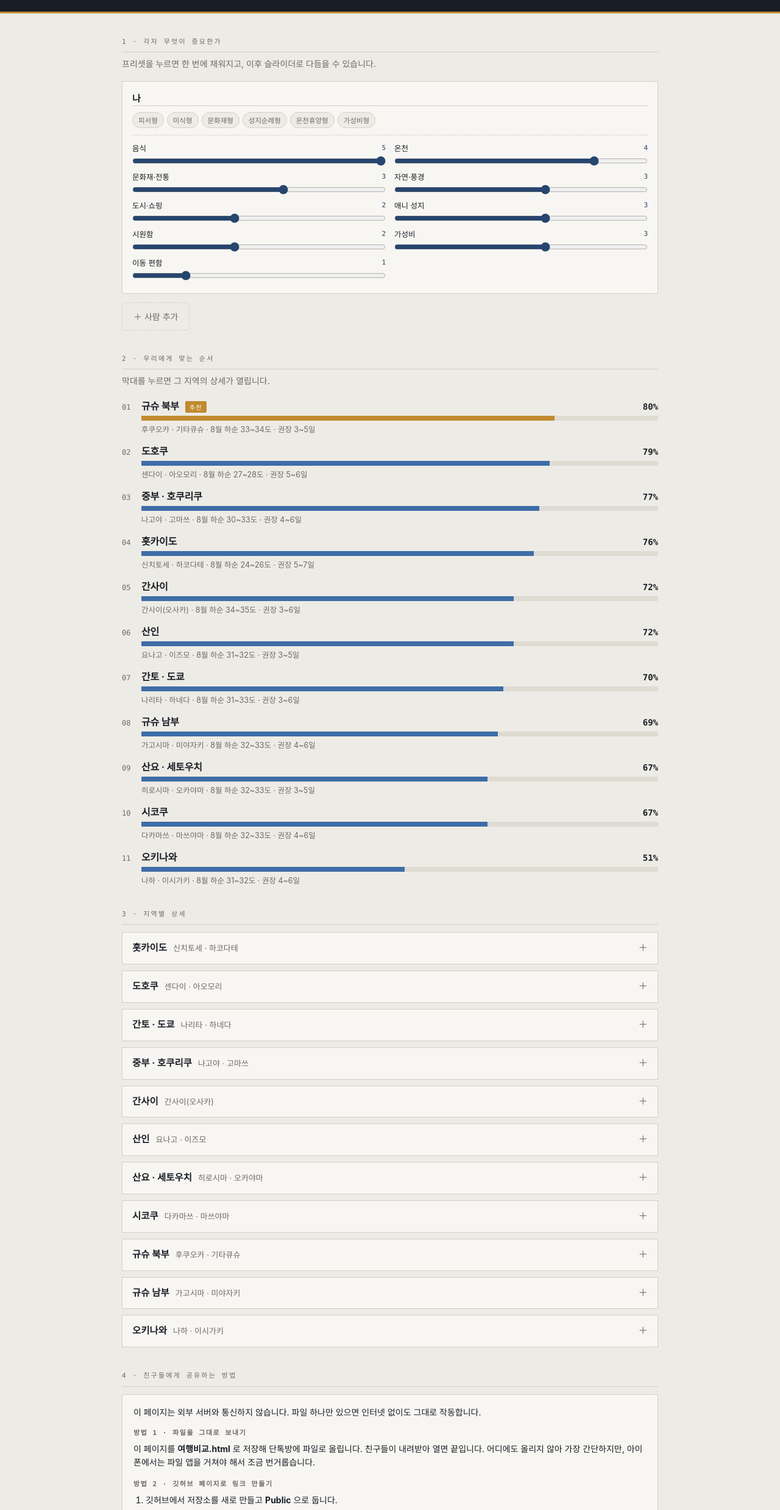
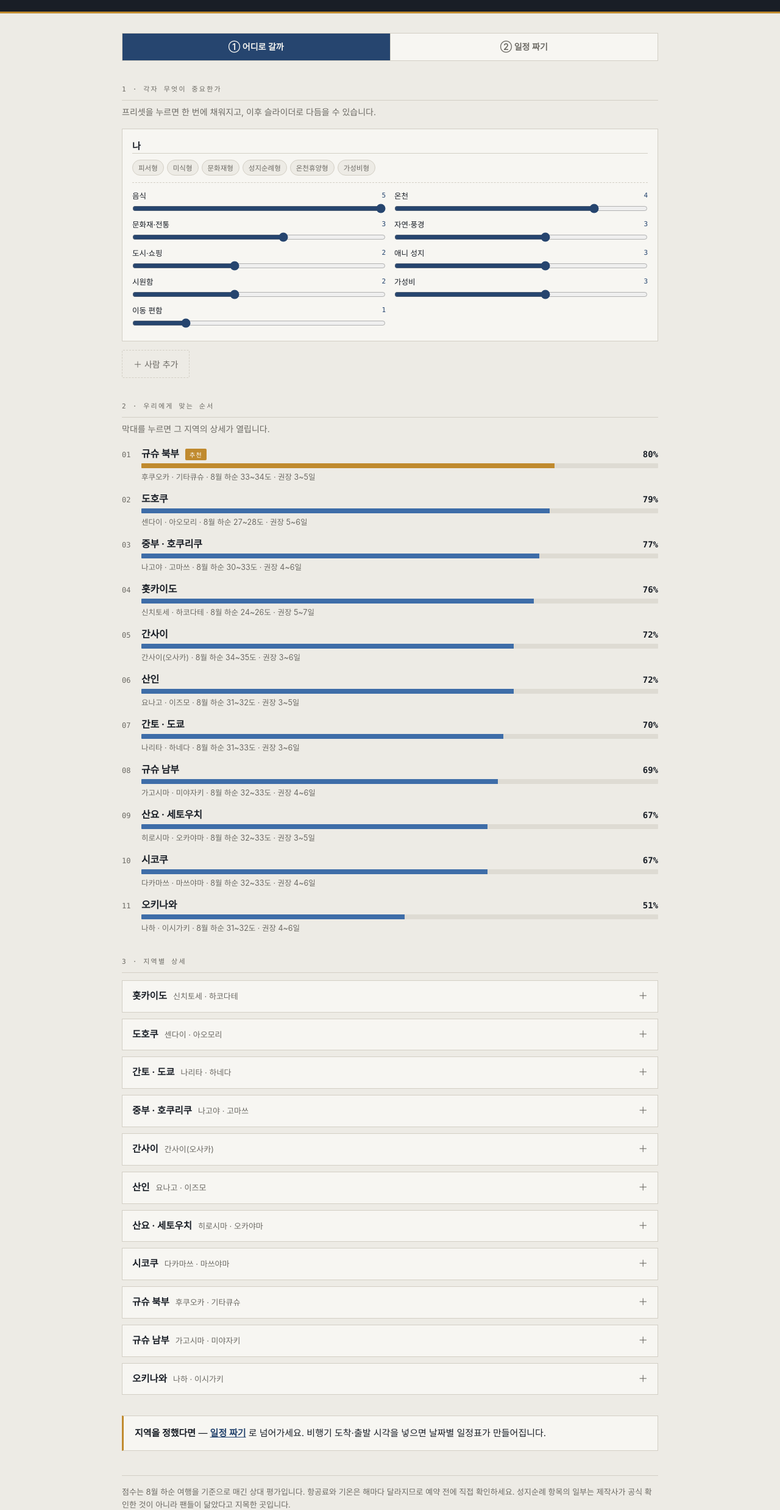
Before and after one commit to kimjongyun93/japan-trip, a plain HTML site: page index.html in a window 1280 px wide. Shown: the part 160-2637 px from the top of the page at 61% size. Drawn offline with Linux system fonts and the light colour scheme.

Commit message:
Add files via upload

```diff
--- a/index.html
+++ b/index.html
@@ -107,6 +107,13 @@
   .share a{color:var(--ai);font-weight:600}
 
   .foot{margin-top:40px;padding-top:16px;border-top:1px solid var(--rule);font-size:13px;color:var(--muted)}
+
+  .nav{display:flex;gap:0;border:1px solid var(--rule);background:var(--paper-2);margin-bottom:26px}
+  .nav a{flex:1;text-align:center;padding:11px 8px;font-size:14px;font-weight:600;text-decoration:none;
+    color:var(--muted);border-right:1px solid var(--rule)}
+  .nav a:last-child{border-right:0}
+  .nav a.on{background:var(--ai);color:var(--paper-2)}
+  .nav a:hover:not(.on){color:var(--ai)}
   @media (prefers-reduced-motion:reduce){*{transition:none !important}}
   @media (max-width:560px){.pc,.sliders{grid-template-columns:1fr}}
 </style>
@@ -122,6 +129,11 @@
 </header>
 
 <div class="wrap">
+  <nav class="nav">
+    <a href="index.html" class="on">① 어디로 갈까</a>
+    <a href="plan.html">② 일정 짜기</a>
+  </nav>
+
   <h2 class="sec">1 · 각자 무엇이 중요한가</h2>
   <p class="lead">프리셋을 누르면 한 번에 채워지고, 이후 슬라이더로 다듬을 수 있습니다.</p>
   <div class="people" id="people"></div>
@@ -134,24 +146,8 @@
   <h2 class="sec">3 · 지역별 상세</h2>
   <div id="details"></div>
 
-  <h2 class="sec">4 · 친구들에게 공유하는 방법</h2>
-  <div class="share">
-    <p style="margin:0 0 14px;font-size:14px">이 페이지는 외부 서버와 통신하지 않습니다. 파일 하나만 있으면 인터넷 없이도 그대로 작동합니다.</p>
-
-    <h5 style="margin:0 0 6px;font-family:var(--mono);font-size:11px;letter-spacing:.14em;text-transform:uppercase;color:var(--muted)">방법 1 · 파일을 그대로 보내기</h5>
-    <p style="margin:0 0 16px;font-size:14px">이 페이지를 <b>여행비교.html</b> 로 저장해 단톡방에 파일로 올립니다. 친구들이 내려받아 열면 끝입니다. 어디에도 올리지 않아 가장 간단하지만, 아이폰에서는 파일 앱을 거쳐야 해서 조금 번거롭습니다.</p>
-
-    <h5 style="margin:0 0 6px;font-family:var(--mono);font-size:11px;letter-spacing:.14em;text-transform:uppercase;color:var(--muted)">방법 2 · 깃허브 페이지로 링크 만들기</h5>
-    <ol style="margin:0 0 16px">
-      <li>깃허브에서 저장소를 새로 만들고 <b>Public</b> 으로 둡니다.</li>
-      <li>파일을 <b>index.html</b> 이라는 이름으로 올립니다.</li>
-      <li>Settings → Pages → Source 를 <b>main</b> 브랜치로 지정합니다.</li>
-      <li>몇 분 뒤 <b>아이디.github.io/저장소이름</b> 주소가 열립니다. 이 주소를 단톡방에 올리면 됩니다.</li>
-    </ol>
-    <p style="margin:0 0 16px;font-size:14px">공개 저장소라 누구나 코드를 볼 수 있지만, 여기에는 비밀번호도 API 키도 없어 문제되지 않습니다. 주소를 아는 사람만 찾아올 수 있고, 한 번 만들면 계속 유지됩니다.</p>
-
-    <h5 style="margin:0 0 6px;font-family:var(--mono);font-size:11px;letter-spacing:.14em;text-transform:uppercase;color:var(--muted)">방법 3 · 넷리파이 드롭</h5>
-    <p style="margin:0;font-size:14px">가입 없이 <a href="https://app.netlify.com/drop" target="_blank" rel="noopener">app.netlify.com/drop</a> 에 파일을 끌어다 놓으면 즉시 주소가 생깁니다. 가장 빠르지만 가입하지 않으면 주소가 일정 시간 뒤 사라집니다.</p>
+  <div style="background:var(--paper-2);border:1px solid var(--rule);border-left:3px solid var(--karashi);padding:16px 18px;margin-top:34px">
+    <b>지역을 정했다면</b> — <a href="plan.html" style="color:var(--ai);font-weight:600">일정 짜기</a> 로 넘어가세요. 비행기 도착·출발 시각을 넣으면 날짜별 일정표가 만들어집니다.
   </div>
 
   <p class="foot">점수는 8월 하순 여행을 기준으로 매긴 상대 평가입니다. 항공료와 기온은 해마다 달라지므로 예약 전에 직접 확인하세요. 성지순례 항목의 일부는 제작사가 공식 확인한 것이 아니라 팬들이 닮았다고 지목한 곳입니다.</p>
```
Also changed, not shown: plan.html (+12 -0 lines).
